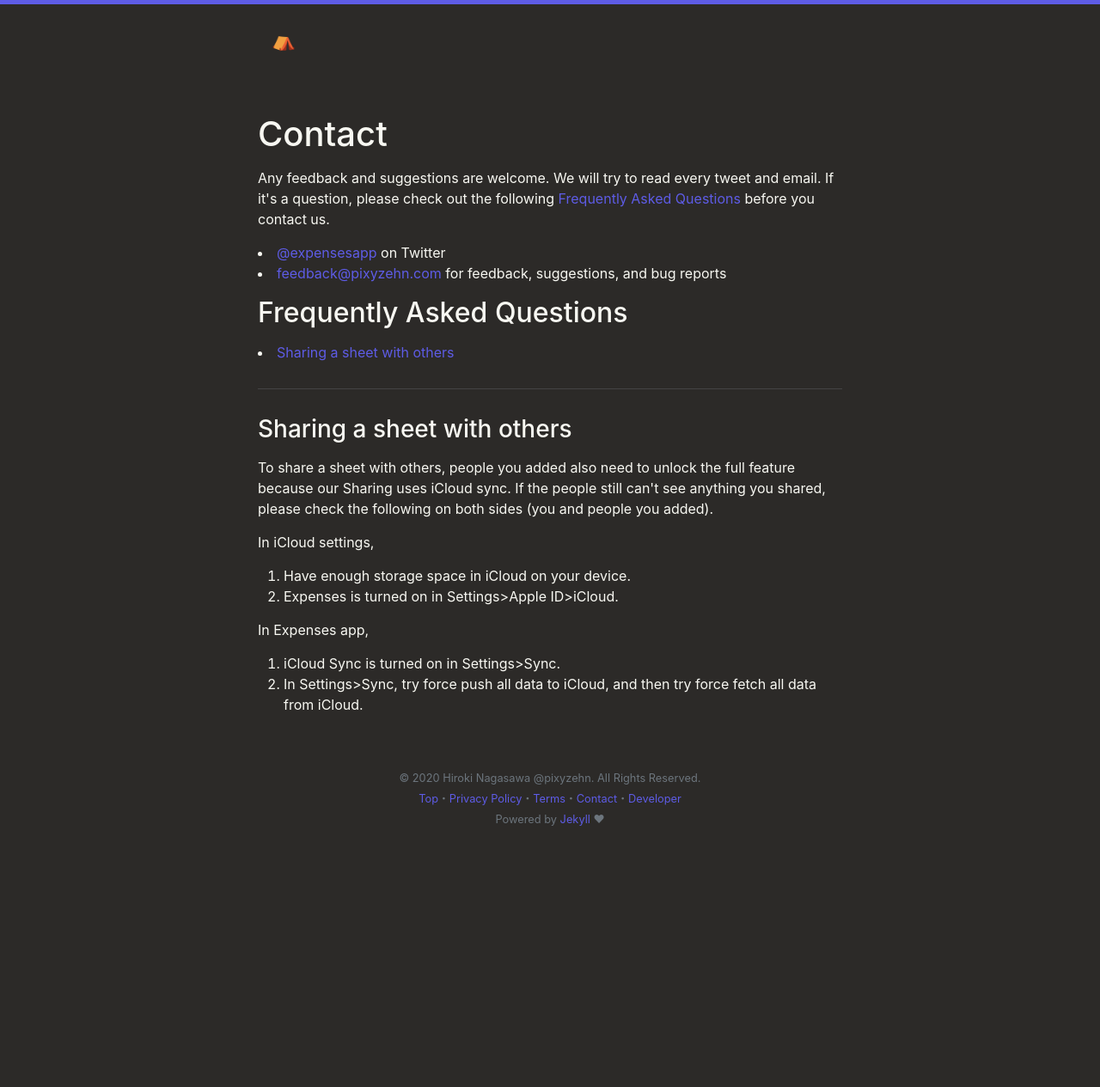
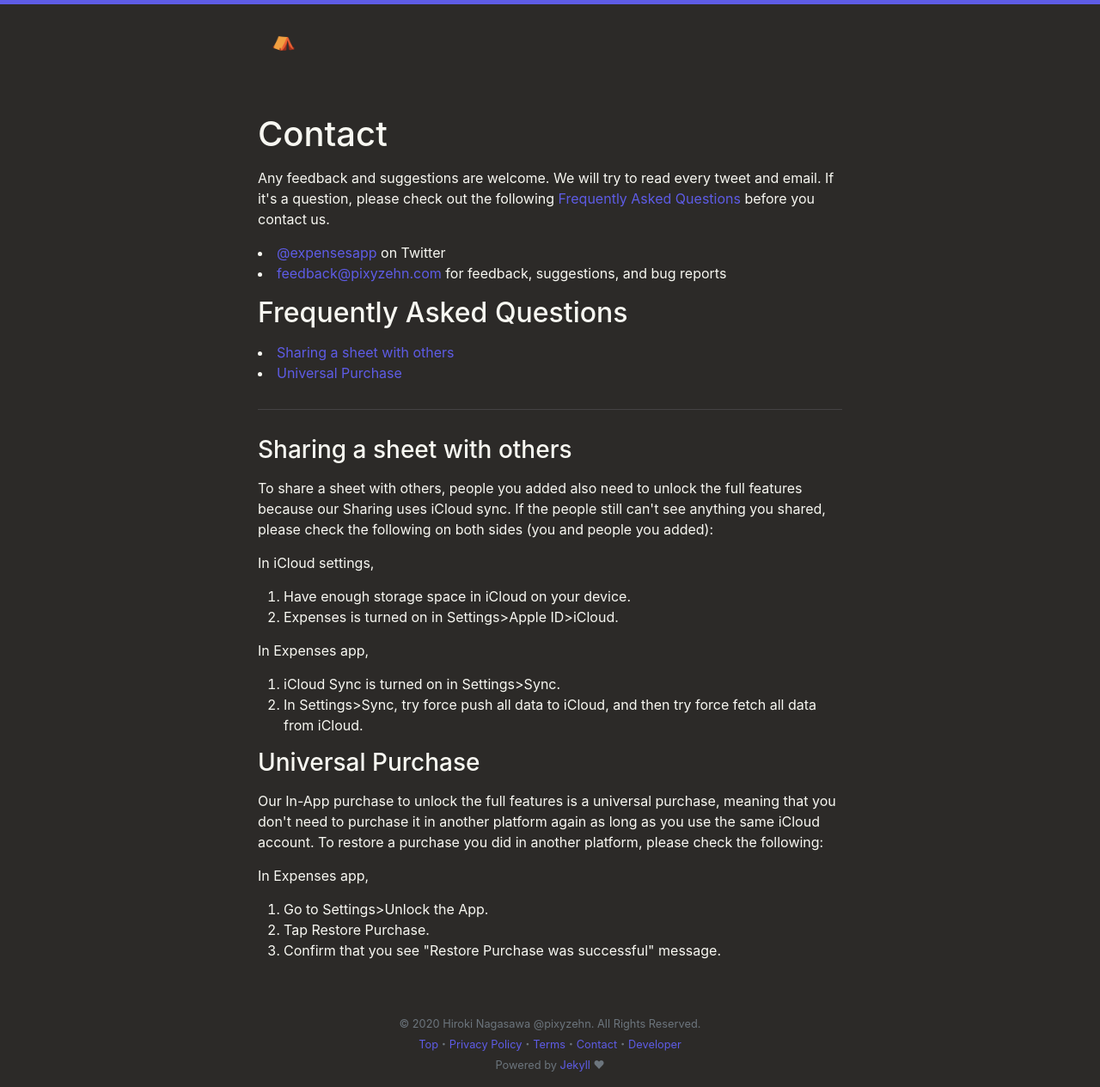
Before and after one commit to pixyzehn/pixyzehn.com, a Jekyll site: the page built from pages/expenses/contact.md, in a window 1280 px wide. Shown: the whole page at 86% size. Built offline with Jekyll 4.4.1, drawn with Linux system fonts in a browser that asks for light colours; before the commit the page ends 979 px from its top, so only the background shows below that.

Commit message:
Update FAQ

```diff
--- a/_includes/expenses/contact.html
+++ b/_includes/expenses/contact.html
@@ -6,11 +6,12 @@
 
     <h2 id="frequently-asked-questions">Frequently Asked Questions</h2>
     <li><a href="#sharing-sheet-with-others">Sharing a sheet with others</a></li>
+    <li><a href="#universal-purchase">Universal Purchase</a></li>
 
     <hr>
 
     <h3 id="sharing-sheet-with-others">Sharing a sheet with others</h3>
-    <p>To share a sheet with others, people you added also need to unlock the full feature because our Sharing uses iCloud sync. If the people still can't see anything you shared, please check the following on both sides (you and people you added).</p>
+    <p>To share a sheet with others, people you added also need to unlock the full features because our Sharing uses iCloud sync. If the people still can't see anything you shared, please check the following on both sides (you and people you added):</p>
     <p>In iCloud settings,</p>
     <ol>
         <li>Have enough storage space in iCloud on your device.</li>
@@ -21,4 +22,13 @@
         <li>iCloud Sync is turned on in Settings>Sync.</li>
         <li>In Settings>Sync, try force push all data to iCloud, and then try force fetch all data from iCloud.</li>
     </ol>
+
+    <h3 id="universal-purchase">Universal Purchase</h3>
+    <p>Our In-App purchase to unlock the full features is a universal purchase, meaning that you don't need to purchase it in another platform again as long as you use the same iCloud account. To restore a purchase you did in another platform, please check the following:</p>
+    <p>In Expenses app,</p>
+    <ol>
+        <li>Go to Settings>Unlock the App.</li>
+        <li>Tap Restore Purchase.</li>
+        <li>Confirm that you see "Restore Purchase was successful" message.</li>
+    </ol>
 </div>
```
